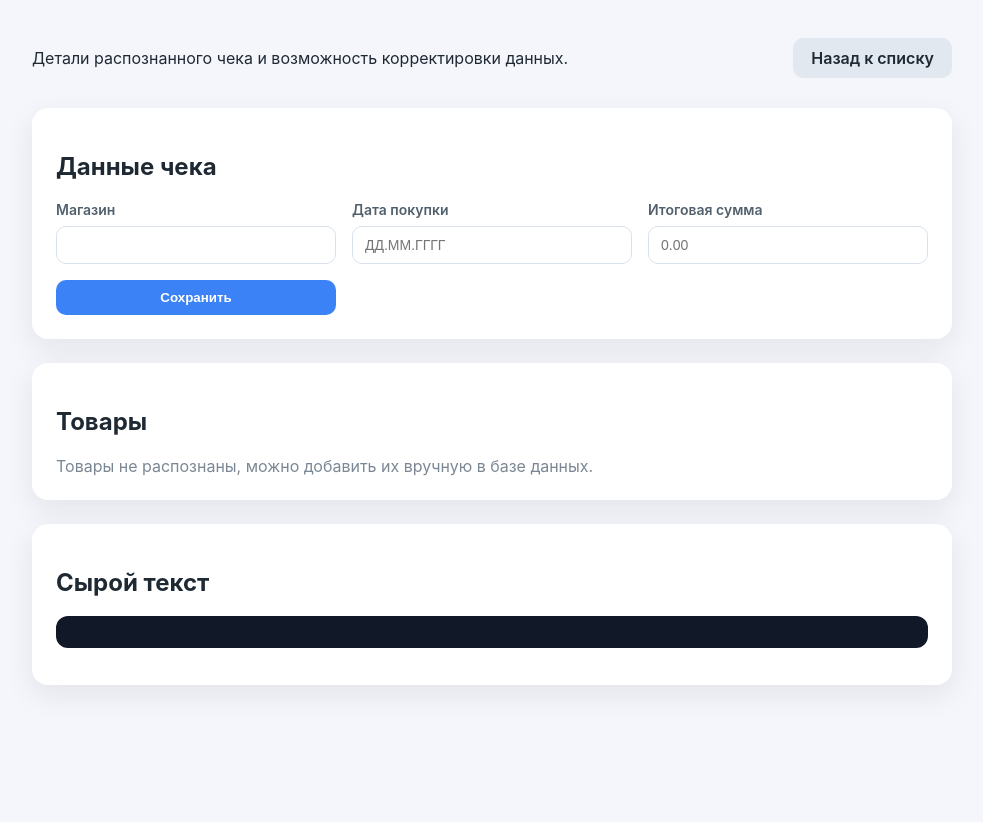
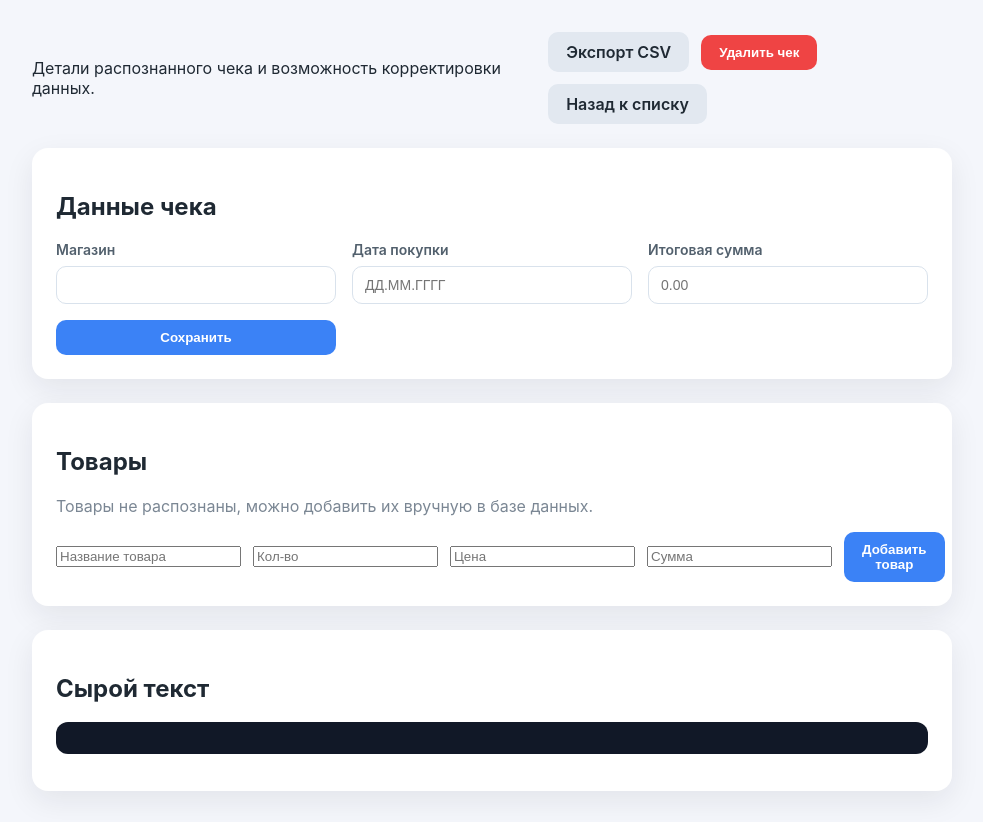
Before and after one commit to PavelSadovskii/SkillSlide, a Flask app: template templates/receipt.html in a window 1280 px wide. Shown: the top 822 px of the page, without its empty margins (148-1131 px from the left). Before the commit the page ends 687 px from the top, so only its background shows below. Run offline with Flask 3, Linux system fonts and the light colour scheme; the template is opened without the code that fills it, so the values that code supplies are empty.

Commit message:
Add receipt management actions

```diff
--- a/app.py
+++ b/app.py
@@ -1,12 +1,14 @@
 from __future__ import annotations
 
+import csv
 import os
 import re
 import sqlite3
 from datetime import datetime
+from io import StringIO
 from pathlib import Path
 
-from flask import Flask, redirect, render_template, request, url_for
+from flask import Flask, Response, redirect, render_template, request, url_for
 from PIL import Image
 import pytesseract
 
@@ -71,6 +73,7 @@ def init_db() -> None:
     DB_PATH.parent.mkdir(parents=True, exist_ok=True)
     UPLOAD_DIR.mkdir(parents=True, exist_ok=True)
     with sqlite3.connect(DB_PATH) as conn:
+        conn.execute("PRAGMA foreign_keys = ON;")
         conn.executescript(SCHEMA)
 
 
@@ -109,11 +112,15 @@ def parse_receipt_text(text: str) -> ParsedReceipt:
 
         line_total = parse_money(money_values[-1])
         price = parse_money(money_values[-2]) if len(money_values) > 1 else line_total
+        quantity_match = re.search(r"(?P<quantity>\d+[.,]?\d*)\s*[xх*]\s*\d+[.,]\d{2}", line.lower())
+        quantity = None
+        if quantity_match:
+            quantity = float(quantity_match.group("quantity").replace(",", "."))
         name = MONEY_PATTERN.sub("", line)
         name = re.sub(r"\s{2,}", " ", name).strip(" -")
         if not name:
             continue
-        receipt.items.append(ReceiptItem(name=name, quantity=None, price=price, line_total=line_total))
+        receipt.items.append(ReceiptItem(name=name, quantity=quantity, price=price, line_total=line_total))
 
     return receipt
 
@@ -192,6 +199,12 @@ def fetch_receipt(receipt_id: int) -> dict | None:
     return data
 
 
+def parse_optional_number(value: str | None) -> float | None:
+    if value is None or value == "":
+        return None
+    return float(value.replace(",", "."))
+
+
 @app.route("/")
 def index() -> str:
     receipts = fetch_receipts()
@@ -251,11 +264,6 @@ def update_item(receipt_id: int, item_id: int) -> str:
     price = request.form.get("price") or None
     line_total = request.form.get("line_total") or None
 
-    def parse_optional(value: str | None) -> float | None:
-        if value is None or value == "":
-            return None
-        return float(value.replace(",", "."))
-
     with sqlite3.connect(DB_PATH) as conn:
         conn.execute(
             """
@@ -265,9 +273,9 @@ def update_item(receipt_id: int, item_id: int) -> str:
             """,
             (
                 name,
-                parse_optional(quantity),
-                parse_optional(price),
-                parse_optional(line_total),
+                parse_optional_number(quantity),
+                parse_optional_number(price),
+                parse_optional_number(line_total),
                 item_id,
                 receipt_id,
             ),
@@ -277,6 +285,81 @@ def update_item(receipt_id: int, item_id: int) -> str:
     return redirect(url_for("receipt_detail", receipt_id=receipt_id))
 
 
+@app.route("/receipt/<int:receipt_id>/items/add", methods=["POST"])
+def add_item(receipt_id: int) -> str:
+    name = request.form.get("name") or "Новый товар"
+    quantity = request.form.get("quantity") or None
+    price = request.form.get("price") or None
+    line_total = request.form.get("line_total") or None
+
+    with sqlite3.connect(DB_PATH) as conn:
+        conn.execute(
+            """
+            INSERT INTO items (receipt_id, name, quantity, price, line_total)
+            VALUES (?, ?, ?, ?, ?)
+            """,
+            (
+                receipt_id,
+                name,
+                parse_optional_number(quantity),
+                parse_optional_number(price),
+                parse_optional_number(line_total),
+            ),
+        )
+        conn.commit()
+
+    return redirect(url_for("receipt_detail", receipt_id=receipt_id))
+
+
+@app.route("/receipt/<int:receipt_id>/items/<int:item_id>/delete", methods=["POST"])
+def delete_item(receipt_id: int, item_id: int) -> str:
+    with sqlite3.connect(DB_PATH) as conn:
+        conn.execute(
+            "DELETE FROM items WHERE id = ? AND receipt_id = ?",
+            (item_id, receipt_id),
+        )
+        conn.commit()
+    return redirect(url_for("receipt_detail", receipt_id=receipt_id))
+
+
+@app.route("/receipt/<int:receipt_id>/delete", methods=["POST"])
+def delete_receipt(receipt_id: int) -> str:
+    with sqlite3.connect(DB_PATH) as conn:
+        conn.execute("DELETE FROM items WHERE receipt_id = ?", (receipt_id,))
+        conn.execute("DELETE FROM receipts WHERE id = ?", (receipt_id,))
+        conn.commit()
+    return redirect(url_for("index"))
+
+
+@app.route("/receipt/<int:receipt_id>/export")
+def export_receipt(receipt_id: int) -> Response:
+    receipt = fetch_receipt(receipt_id)
+    if not receipt:
+        return redirect(url_for("index"))
+
+    buffer = StringIO()
+    writer = csv.writer(buffer)
+    writer.writerow(["store_name", "purchase_date", "total", "item_name", "quantity", "price", "line_total"])
+    for item in receipt["items"]:
+        writer.writerow(
+            [
+                receipt["store_name"],
+                receipt.get("purchase_date") or "",
+                receipt.get("total") or "",
+                item.get("name") or "",
+                item.get("quantity") or "",
+                item.get("price") or "",
+                item.get("line_total") or "",
+            ]
+        )
+    csv_body = buffer.getvalue()
+    return Response(
+        csv_body,
+        mimetype="text/csv",
+        headers={"Content-Disposition": f"attachment; filename=receipt_{receipt_id}.csv"},
+    )
+
+
 if __name__ == "__main__":
     init_db()
     app.run(host="0.0.0.0", port=int(os.environ.get("PORT", "5000")), debug=True)
--- a/static/styles.css
+++ b/static/styles.css
@@ -27,6 +27,13 @@ body {
   align-items: center;
   gap: 24px;
   margin-bottom: 24px;
+}
+
+.header-actions {
+  display: flex;
+  flex-wrap: wrap;
+  gap: 12px;
+  align-items: center;
 }
 
 .header h1 {
@@ -62,7 +69,9 @@ body {
 }
 
 .primary,
-.secondary {
+.secondary,
+.danger,
+.ghost {
   border: none;
   padding: 10px 18px;
   border-radius: 10px;
@@ -82,6 +91,17 @@ body {
 .secondary {
   background: #e2e8f0;
   color: #1f2933;
+}
+
+.danger {
+  background: #ef4444;
+  color: #ffffff;
+}
+
+.ghost {
+  background: transparent;
+  color: #52606d;
+  border: 1px solid #d9e2ec;
 }
 
 .receipt-list {
@@ -141,7 +161,25 @@ body {
   gap: 12px;
 }
 
+.item-entry {
+  display: grid;
+  gap: 8px;
+}
+
 .item-row {
+  display: grid;
+  grid-template-columns: 2fr repeat(3, 1fr) auto;
+  gap: 12px;
+  align-items: center;
+}
+
+.item-delete {
+  display: flex;
+  justify-content: flex-end;
+}
+
+.item-add {
+  margin-top: 16px;
   display: grid;
   grid-template-columns: 2fr repeat(3, 1fr) auto;
   gap: 12px;
@@ -171,4 +209,8 @@ body {
   .item-row {
     grid-template-columns: 1fr;
   }
+
+  .item-add {
+    grid-template-columns: 1fr;
+  }
 }
--- a/templates/receipt.html
+++ b/templates/receipt.html
@@ -13,7 +13,13 @@
         <h1>{{ receipt.store_name }}</h1>
         <p>Детали распознанного чека и возможность корректировки данных.</p>
       </div>
+      <div class="header-actions">
+        <a class="secondary" href="{{ url_for('export_receipt', receipt_id=receipt.id) }}">Экспорт CSV</a>
+        <form action="{{ url_for('delete_receipt', receipt_id=receipt.id) }}" method="post">
+          <button class="danger" type="submit">Удалить чек</button>
+        </form>
         <a class="secondary" href="{{ url_for('index') }}">Назад к списку</a>
+      </div>
     </header>
 
     <section class="card">
@@ -40,6 +46,7 @@
       {% if receipt.items %}
         <div class="items">
           {% for item in receipt.items %}
+            <div class="item-entry">
               <form class="item-row" action="{{ url_for('update_item', receipt_id=receipt.id, item_id=item.id) }}" method="post">
                 <input type="text" name="name" value="{{ item.name }}" />
                 <input type="text" name="quantity" value="{{ item.quantity or '' }}" placeholder="Кол-во" />
@@ -47,11 +54,22 @@
                 <input type="text" name="line_total" value="{{ item.line_total or '' }}" placeholder="Сумма" />
                 <button class="secondary" type="submit">Обновить</button>
               </form>
+              <form class="item-delete" action="{{ url_for('delete_item', receipt_id=receipt.id, item_id=item.id) }}" method="post">
+                <button class="ghost" type="submit">Удалить</button>
+              </form>
+            </div>
           {% endfor %}
         </div>
       {% else %}
         <p class="empty">Товары не распознаны, можно добавить их вручную в базе данных.</p>
       {% endif %}
+      <form class="item-add" action="{{ url_for('add_item', receipt_id=receipt.id) }}" method="post">
+        <input type="text" name="name" placeholder="Название товара" />
+        <input type="text" name="quantity" placeholder="Кол-во" />
+        <input type="text" name="price" placeholder="Цена" />
+        <input type="text" name="line_total" placeholder="Сумма" />
+        <button class="primary" type="submit">Добавить товар</button>
+      </form>
     </section>
 
     <section class="card">
```
Also changed, not shown: README.md. Lines whose indentation alone changed are shown as unchanged.
